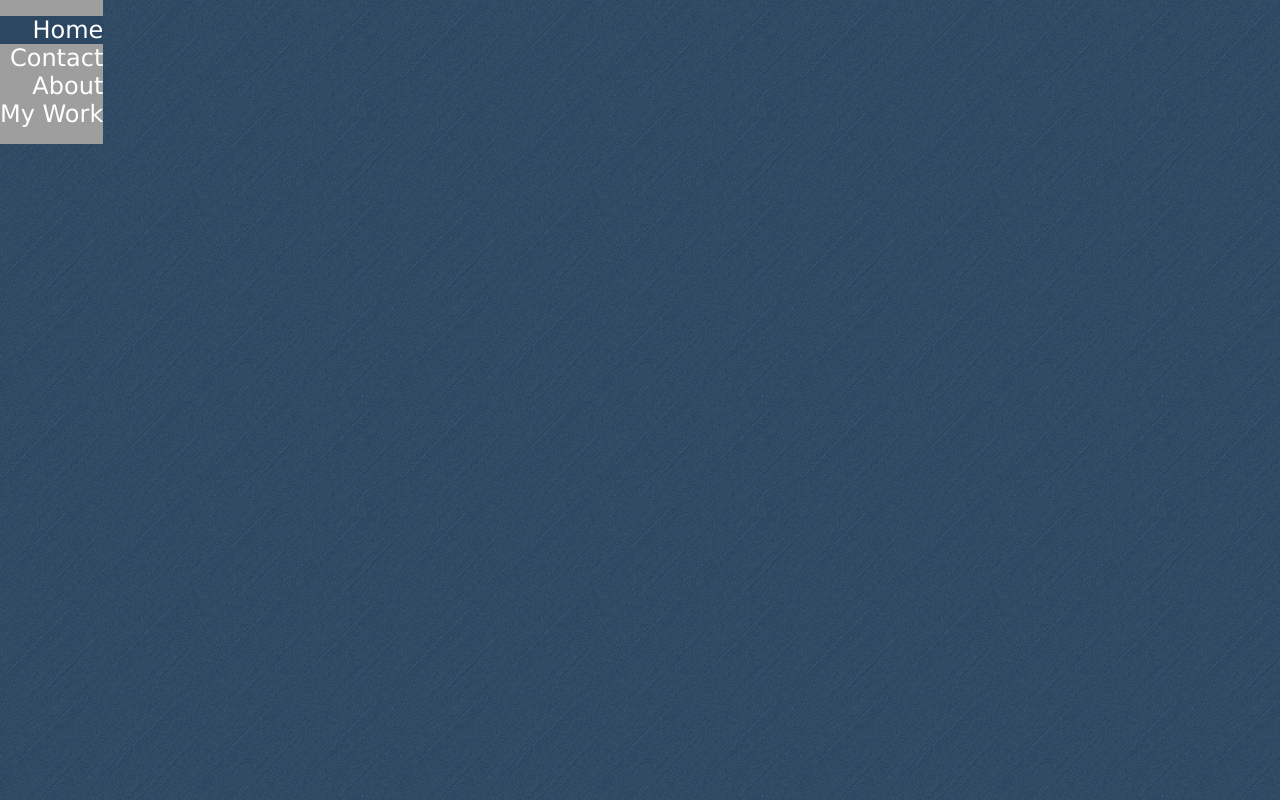
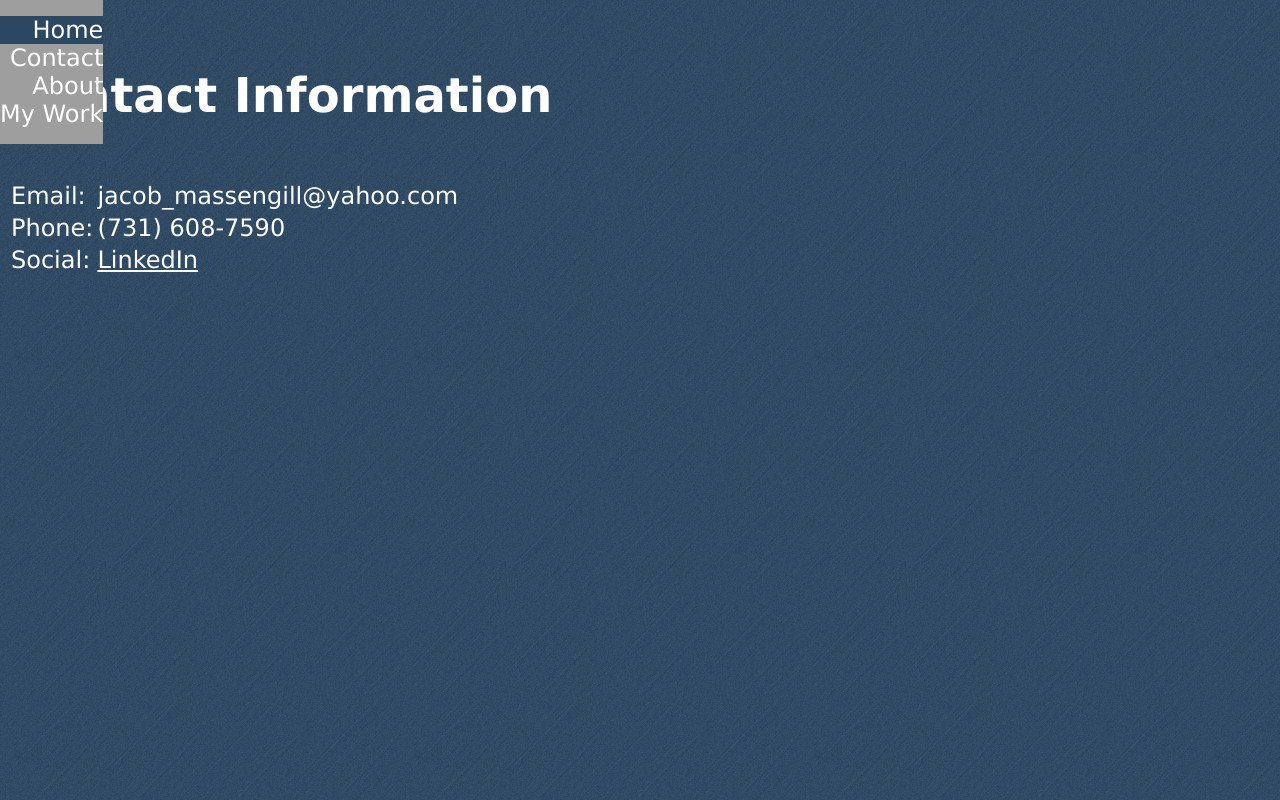
Before and after one commit to jalomas7/jalomas7.github.io, a React (Create React App) app: page /contact in a window 1280 px wide. Built offline with nearby package versions, Linux system fonts and the light colour scheme; grey boxes are pictures that could not be loaded.

Commit message:
adds contact page

```diff
--- a/src/App.js
+++ b/src/App.js
@@ -3,6 +3,7 @@ import { Switch, BrowserRouter as Router, Route } from 'react-router-dom';
 import Welcome from './content/Welcome.js';
 import About from './content/About.js';
 import Nav from './nav/Nav.js';
+import Contact from './content/Contact.js';
 
 class App extends React.Component {
   render() {
@@ -13,6 +14,7 @@ class App extends React.Component {
           <Switch>
             <Route exact path='/' component={Welcome} />
             <Route path='/about' component={About} />
+            <Route path='/contact' component={Contact} />
           </Switch>
       </div>
       </Router>
--- /dev/null
+++ b/src/content/Contact.js
@@ -0,0 +1,32 @@
+import React from 'react';
+
+class Contact extends React.Component {
+  render() {
+    return (
+      <div className="main_content">
+          <div className="header_container">
+              <h1>Contact Information</h1>
+          </div><br/>
+          <p>
+              <table className="contact_table">
+                  <tr>
+                      <td>Email:</td>
+                      <td>jacob_massengill@yahoo.com</td>
+                  </tr>
+                  <tr>
+                      <td>Phone:</td>
+                      <td>(731) 608-7590</td>
+                  </tr>
+                  <tr>
+                      <td>Social:</td>
+                      <td><a href="https://www.linkedin.com/in/jacoblmassengill/"
+                              style={{color:'white'}} target="_blank">LinkedIn</a></td>
+                  </tr>
+              </table>
+          </p>
+      </div>
+    )
+  }
+}
+
+export default Contact
```
